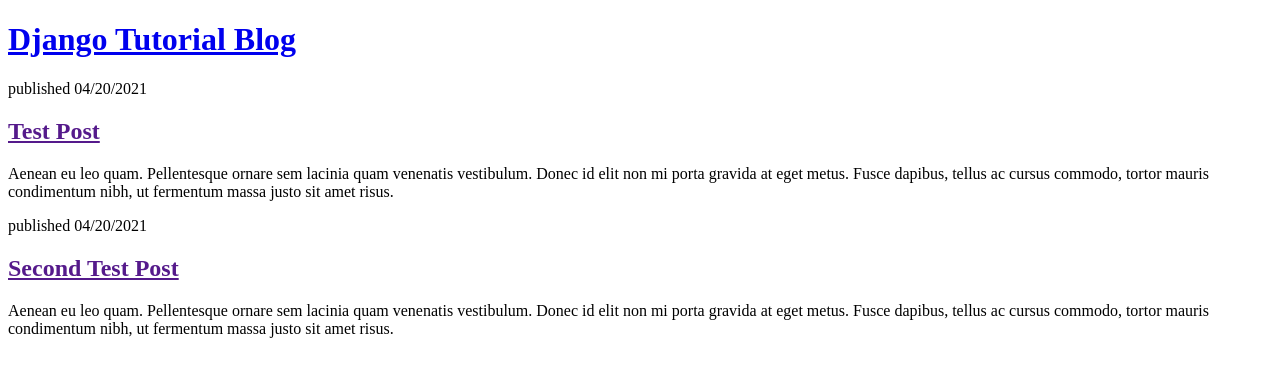
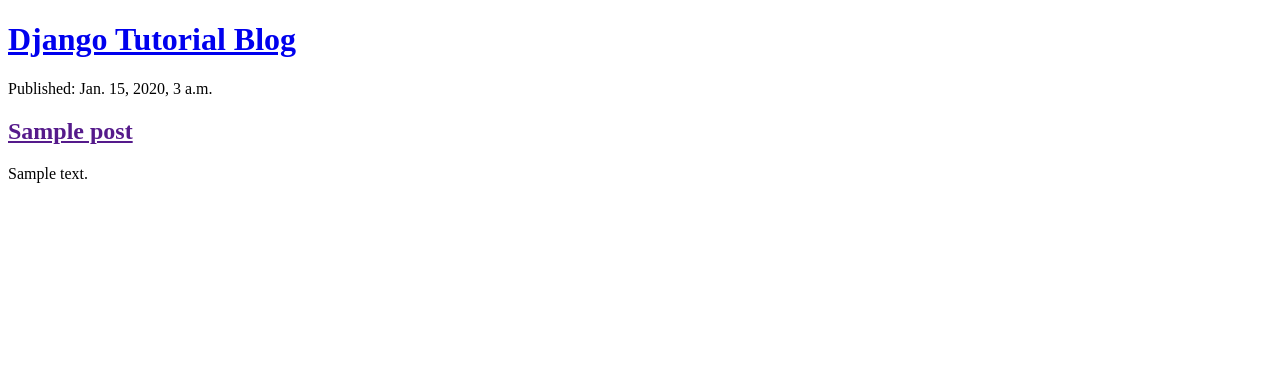
Before and after one commit to kziga/django-site, a Django app: page / in a window 1280 px wide. Shown: the top 377 px of the page. Run offline with Django 3.2, Linux system fonts and the light colour scheme; tables that the repository leaves empty hold one stand-in row (values such as "Sample post").

Commit message:
Modified templates to pull data from db

```diff
--- a/blog/templates/blog/post_list.html
+++ b/blog/templates/blog/post_list.html
@@ -10,23 +10,15 @@
 		<h1><a href="/">Django Tutorial Blog</a></h1>
 	</header>
 
+	{% for post in posts %}
+
 	<article>
-		<time>published 04/20/2021</time>
-
-		<h2><a href="">Test Post</a></h2>
-
-		<p>Aenean eu leo quam. Pellentesque ornare sem lacinia quam venenatis vestibulum. Donec id elit non mi porta gravida at eget metus. Fusce dapibus, tellus ac cursus commodo, tortor mauris condimentum nibh, ut fermentum massa justo sit amet risus.</p>
-
+		<time>Published: {{post.publishedDate}}</time>
+		<h2><a href="">{{post.title}}</a></h2>
+		<p>{{post.text|linebreaksbr}}</p>
 	</article>
 
-	<article>
-		<time>published 04/20/2021</time>
-
-		<h2><a href="">Second Test Post</a></h2>
-
-		<p>Aenean eu leo quam. Pellentesque ornare sem lacinia quam venenatis vestibulum. Donec id elit non mi porta gravida at eget metus. Fusce dapibus, tellus ac cursus commodo, tortor mauris condimentum nibh, ut fermentum massa justo sit amet risus.</p>
-
-	</article>
+	{% endfor %}
 
 </body>
 </html>
--- a/blog/views.py
+++ b/blog/views.py
@@ -1,7 +1,10 @@
 from django.shortcuts import render
+from django.utils import timezone
+from .models import Post
 
 # Create your views here.
 
 # This is what gets executed when the view post_list is requested
 def post_list(request):
-	return render(request,'blog/post_list.html',{})
+	posts = Post.objects.filter(publishedDate__lte=timezone.now()).order_by('publishedDate')
+	return render(request,'blog/post_list.html',{'posts':posts})
```
